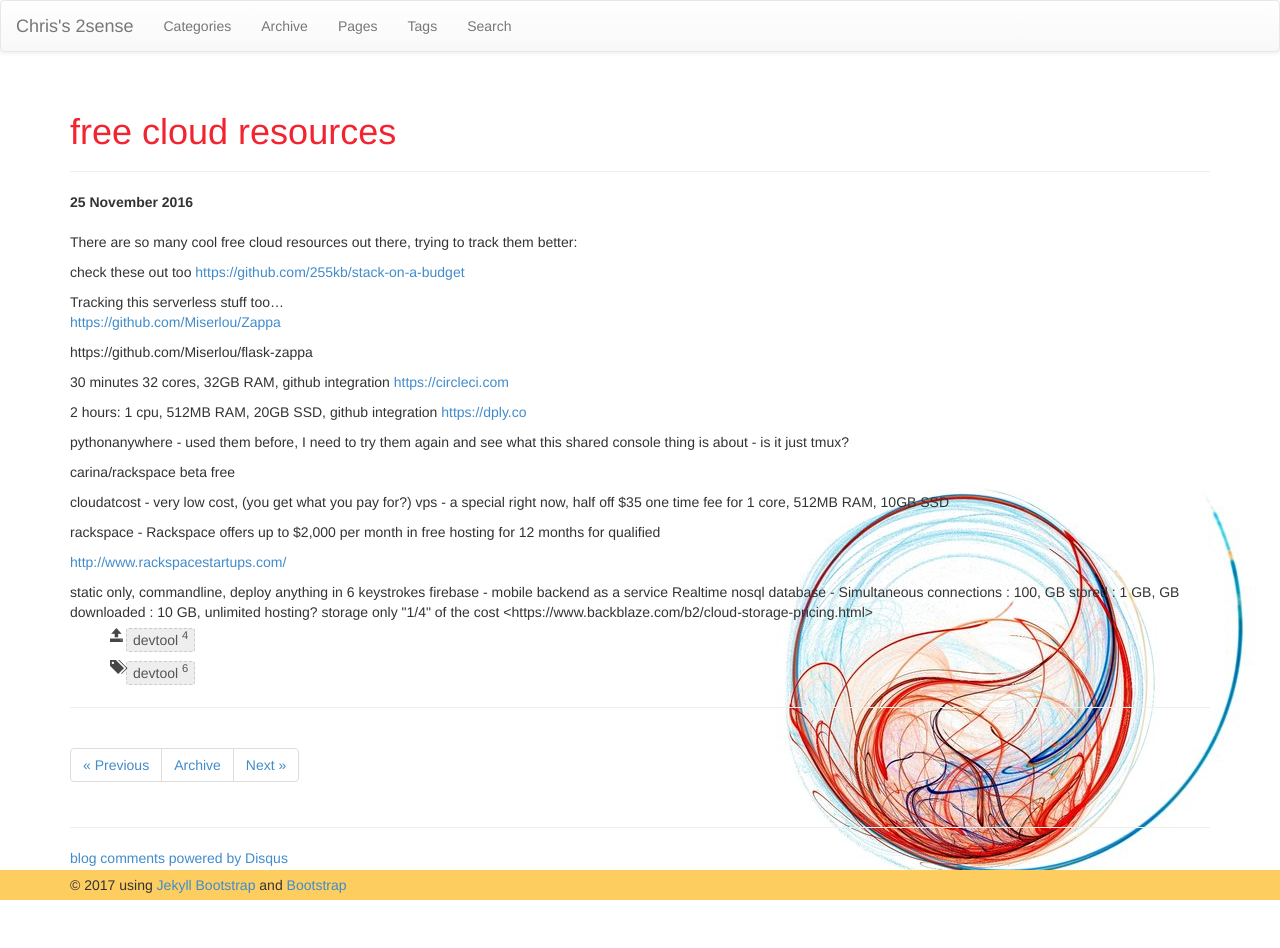
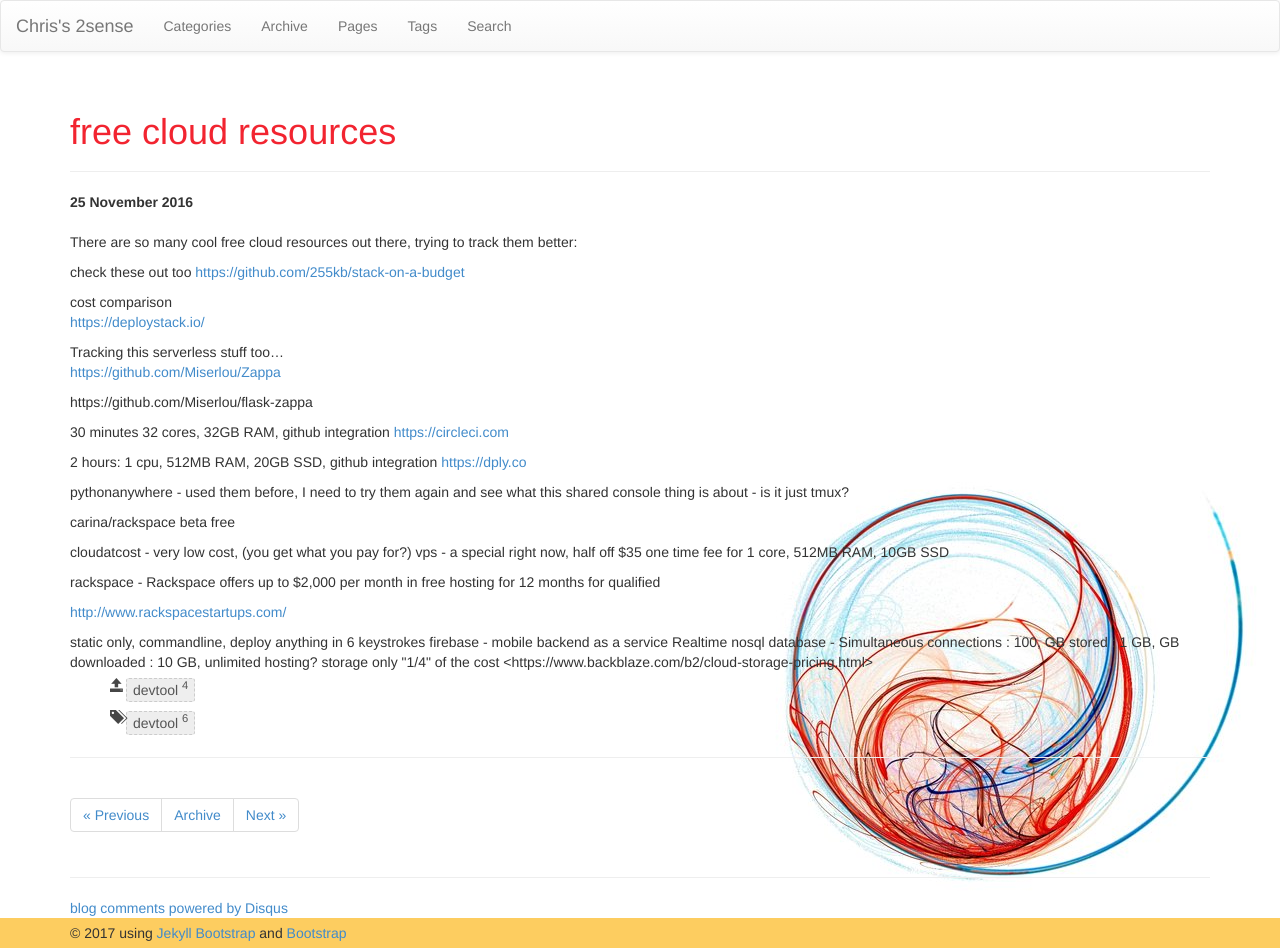
Before and after one commit to faizanvahevaria/chrisamow.github.io, a Jekyll site: the page built from _posts/2016-11-25-free-cloud-resources.md, in a window 1280 px wide. Built offline with Jekyll 4.4.1, drawn with Linux system fonts in a browser that asks for light colours; nearby versions of some CDN libraries; comment, search, counter and statistics services are not loaded; before the commit the page ends 900 px from its top, so only the background shows below that.

Commit message:
blog content

```diff
--- a/_posts/2016-11-25-free-cloud-resources.md
+++ b/_posts/2016-11-25-free-cloud-resources.md
@@ -11,6 +11,9 @@ There are so many cool free cloud resources out there, trying to track them bett
 
 check these out too
 <https://github.com/255kb/stack-on-a-budget>
+
+cost comparison
+<https://deploystack.io/>
 
 
 Tracking this serverless stuff too...
```
